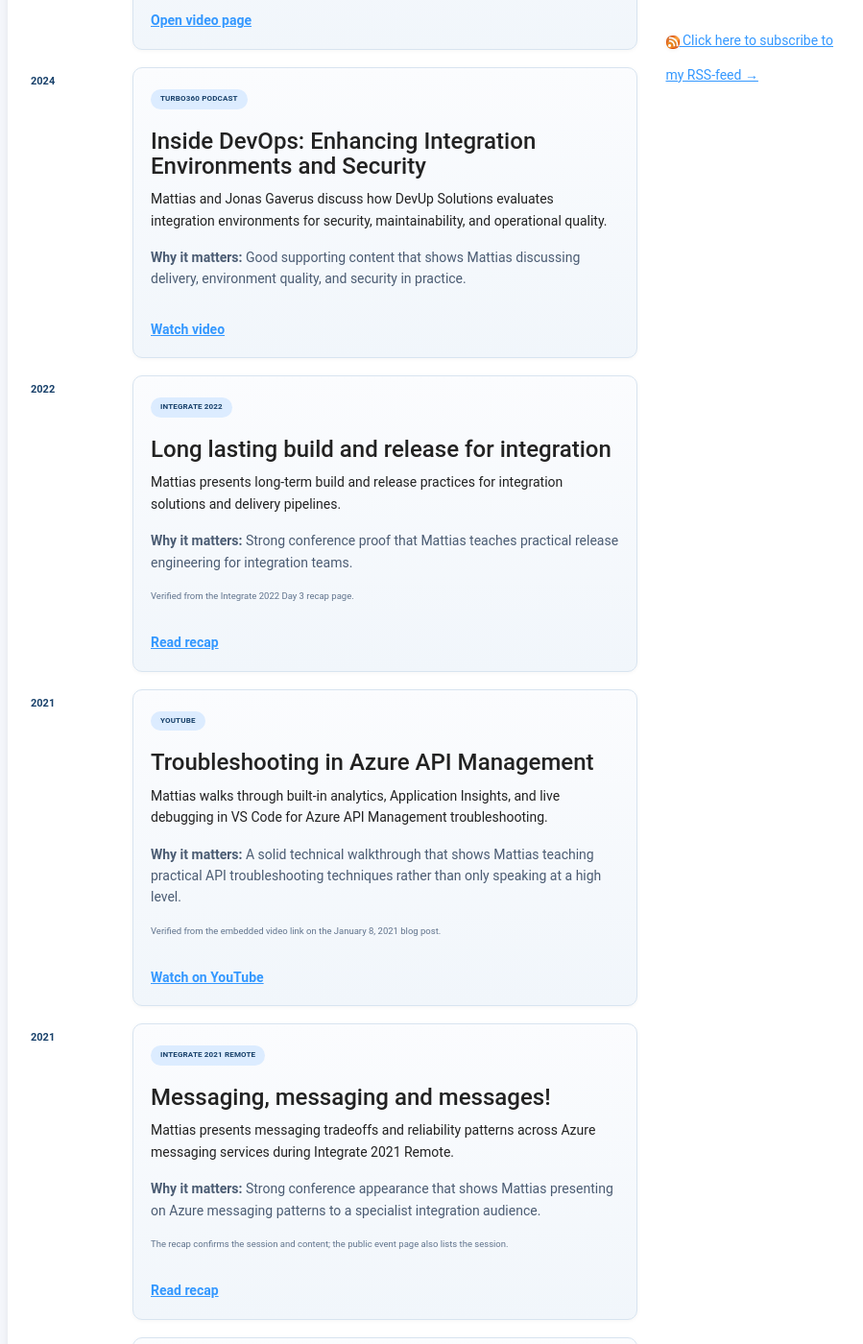
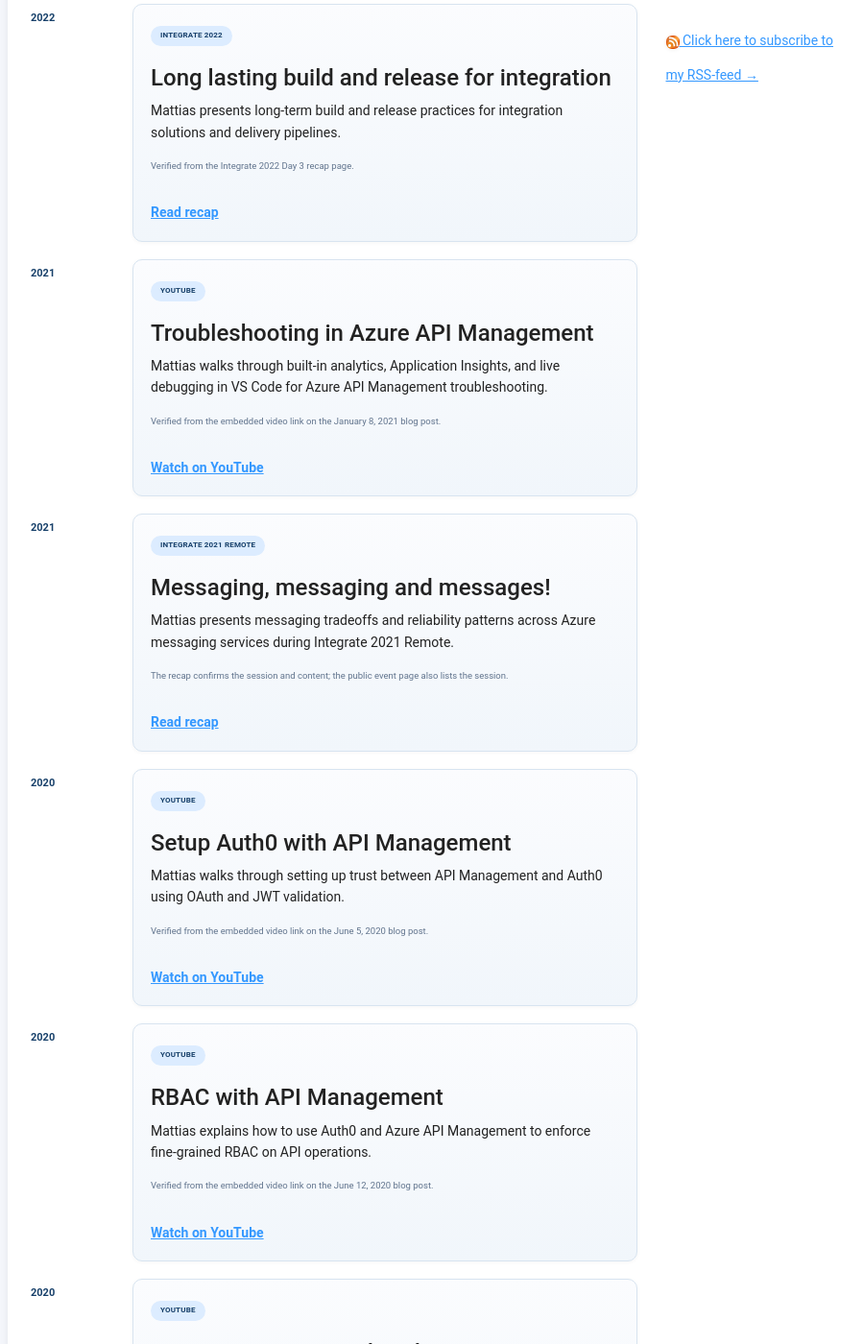
Before and after one commit to MLogdberg/mlogdberg.github.io, a Jekyll site: the page built from _pages/videos.md, in a window 1280 px wide and 1400 px high, scrolled down 2179 px. Shown: the whole window at 96% size, without its empty margins (182-1081 px from the left). Built offline with Jekyll 4.4.1, drawn with Linux system fonts in a browser that asks for light colours; nearby versions of some CDN libraries; some web fonts are replaced; some of the changed text lies outside the part shown.

Commit message:
refactoring

```diff
--- a/_pages/videos.md
+++ b/_pages/videos.md
@@ -17,7 +17,6 @@
     <span class="video-year">{{ video.year }}</span>
     <h3>{{ video.title }}</h3>
     <p>{{ video.description }}</p>
-    <p class="video-why"><strong>Why it matters:</strong> {{ video.why }}</p>
     {% if video.note %}
     <p class="video-note">{{ video.note }}</p>
     {% endif %}
@@ -38,7 +37,6 @@
       <span class="video-source">{{ video.source }}</span>
       <h3>{{ video.title }}</h3>
       <p>{{ video.description }}</p>
-      <p class="video-why"><strong>Why it matters:</strong> {{ video.why }}</p>
       {% if video.note %}
       <p class="video-note">{{ video.note }}</p>
       {% endif %}
```
